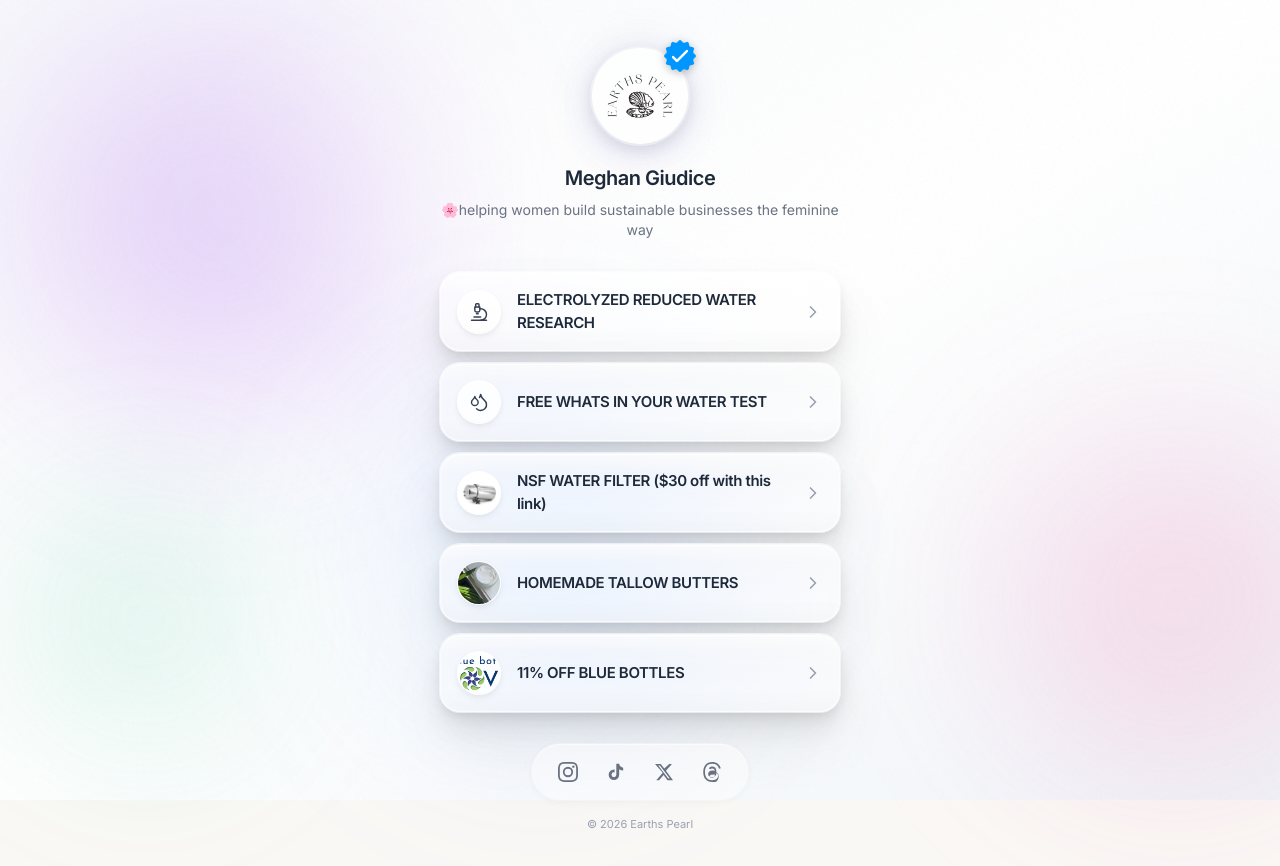
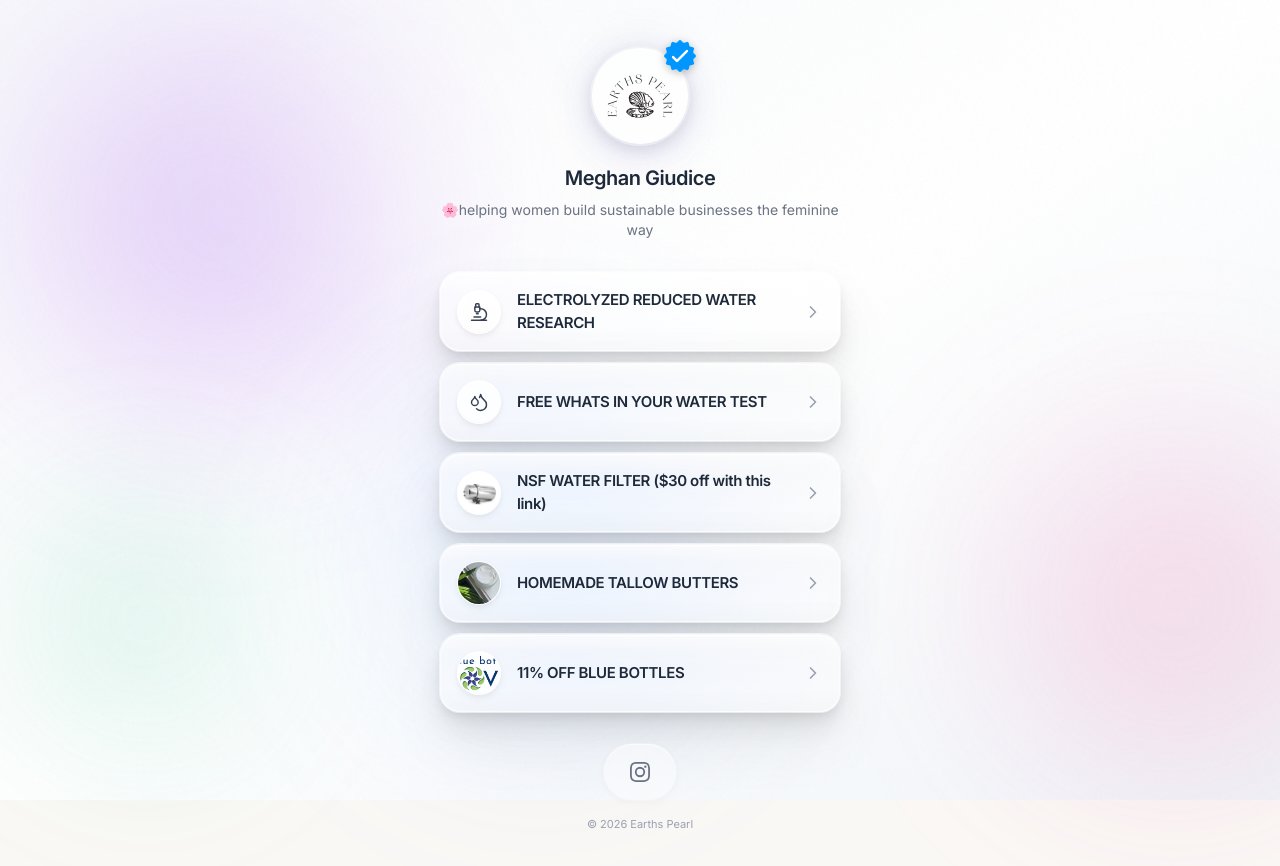
Before and after one commit to telluricaquarian/earthspearl, a Next.js app: page / in a window 1280 px wide. Shown: the top 866 px of the page. Built offline with nearby package versions, Linux system fonts and the light colour scheme.

Commit message:
feat: simplify footer to single Instagram link (Earths Pearl)

```diff
--- a/components/social-footer.tsx
+++ b/components/social-footer.tsx
@@ -5,37 +5,10 @@ import { motion } from "framer-motion"
 const socials = [
   {
     label: "Instagram",
-    href: "https://www.instagram.com/jayla.cross",
+    href: "https://www.instagram.com/earthspearlll/",
     svg: (
       <svg viewBox="0 0 24 24" className="h-5 w-5" fill="currentColor" aria-hidden="true">
         <path d="M12 2.163c3.204 0 3.584.012 4.85.07 3.252.148 4.771 1.691 4.919 4.919.058 1.265.069 1.645.069 4.849 0 3.205-.012 3.584-.069 4.849-.149 3.225-1.664 4.771-4.919 4.919-1.266.058-1.644.07-4.85.07-3.204 0-3.584-.012-4.849-.07-3.26-.149-4.771-1.699-4.919-4.92-.058-1.265-.07-1.644-.07-4.849 0-3.204.013-3.583.07-4.849.149-3.227 1.664-4.771 4.919-4.919 1.266-.057 1.645-.069 4.849-.069zM12 0C8.741 0 8.333.014 7.053.072 2.695.272.273 2.69.073 7.052.014 8.333 0 8.741 0 12c0 3.259.014 3.668.072 4.948.2 4.358 2.618 6.78 6.98 6.98C8.333 23.986 8.741 24 12 24c3.259 0 3.668-.014 4.948-.072 4.354-.2 6.782-2.618 6.979-6.98.059-1.28.073-1.689.073-4.948 0-3.259-.014-3.667-.072-4.947-.196-4.354-2.617-6.78-6.979-6.98C15.668.014 15.259 0 12 0zm0 5.838a6.162 6.162 0 1 0 0 12.324 6.162 6.162 0 0 0 0-12.324zM12 16a4 4 0 1 1 0-8 4 4 0 0 1 0 8zm6.406-11.845a1.44 1.44 0 1 0 0 2.881 1.44 1.44 0 0 0 0-2.881z" />
-      </svg>
-    ),
-  },
-  {
-    label: "TikTok",
-    href: "https://www.tiktok.com/@jayla.cross",
-    svg: (
-      <svg viewBox="0 0 24 24" className="h-5 w-5" fill="currentColor" aria-hidden="true">
-        <path d="M19.59 6.69a4.83 4.83 0 0 1-3.77-4.25V2h-3.45v13.67a2.89 2.89 0 0 1-2.88 2.5 2.89 2.89 0 0 1-2.89-2.89 2.89 2.89 0 0 1 2.89-2.89c.28 0 .54.04.79.1V9.01a6.27 6.27 0 0 0-.79-.05 6.34 6.34 0 0 0-6.34 6.34 6.34 6.34 0 0 0 6.34 6.34 6.34 6.34 0 0 0 6.33-6.34V8.69a8.18 8.18 0 0 0 4.78 1.52V6.76a4.85 4.85 0 0 1-1.01-.07z" />
-      </svg>
-    ),
-  },
-  {
-    label: "X",
-    href: "https://x.com/jayla.cross",
-    svg: (
-      <svg viewBox="0 0 24 24" className="h-5 w-5" fill="currentColor" aria-hidden="true">
-        <path d="M18.244 2.25h3.308l-7.227 8.26 8.502 11.24H16.17l-4.714-6.231-5.401 6.231H2.744l7.737-8.835L1.254 2.25H8.08l4.26 5.632zm-1.161 17.52h1.833L7.084 4.126H5.117z" />
-      </svg>
-    ),
-  },
-  {
-    label: "Threads",
-    href: "https://www.threads.net/@jayla.cross",
-    svg: (
-      <svg viewBox="0 0 24 24" className="h-5 w-5" fill="currentColor" aria-hidden="true">
-        <path d="M12.186 24h-.007c-3.581-.024-6.334-1.205-8.184-3.509C2.35 18.44 1.5 15.586 1.472 12.01v-.017c.03-3.579.879-6.43 2.525-8.482C5.845 1.205 8.6.024 12.18 0h.014c2.746.02 5.043.725 6.826 2.098 1.677 1.29 2.858 3.13 3.509 5.467l-2.04.569c-1.104-3.96-3.898-5.984-8.304-6.015-2.91.022-5.11.936-6.54 2.717C4.307 6.504 3.616 8.914 3.589 12c.027 3.086.718 5.496 2.057 7.164 1.43 1.783 3.631 2.698 6.54 2.717 2.623-.02 4.358-.631 5.8-2.045 1.647-1.613 1.618-3.593 1.09-4.798-.31-.71-.873-1.3-1.634-1.75-.192 1.352-.622 2.446-1.284 3.272-.886 1.102-2.14 1.704-3.73 1.79-1.202.065-2.361-.218-3.259-.801-1.063-.689-1.685-1.74-1.752-2.964-.065-1.19.408-2.285 1.33-3.082.88-.76 2.119-1.207 3.583-1.291a13.853 13.853 0 0 1 3.02.142c-.126-.742-.375-1.332-.75-1.757-.513-.586-1.308-.883-2.366-.89h-.02c-.82 0-1.739.204-2.464 1.083l-1.608-1.396c1.06-1.27 2.6-1.989 4.073-1.989h.026c3.17.024 5.049 2.066 5.049 5.623 0 .417-.03.826-.086 1.222.48.31.916.67 1.3 1.088 1.01 1.12 1.567 2.614 1.567 4.202 0 2.43-1.017 4.504-2.861 5.845-1.543 1.145-3.61 1.747-6.181 1.79zm.024-8.693c-.88 0-1.698.185-2.257.508-.538.31-.823.73-.79 1.258.03.502.308.938.78 1.23.545.338 1.288.504 2.21.452 1.056-.06 1.87-.432 2.422-1.106.485-.594.782-1.46.882-2.58a11.653 11.653 0 0 0-3.247.238z" />
       </svg>
     ),
   },
```
